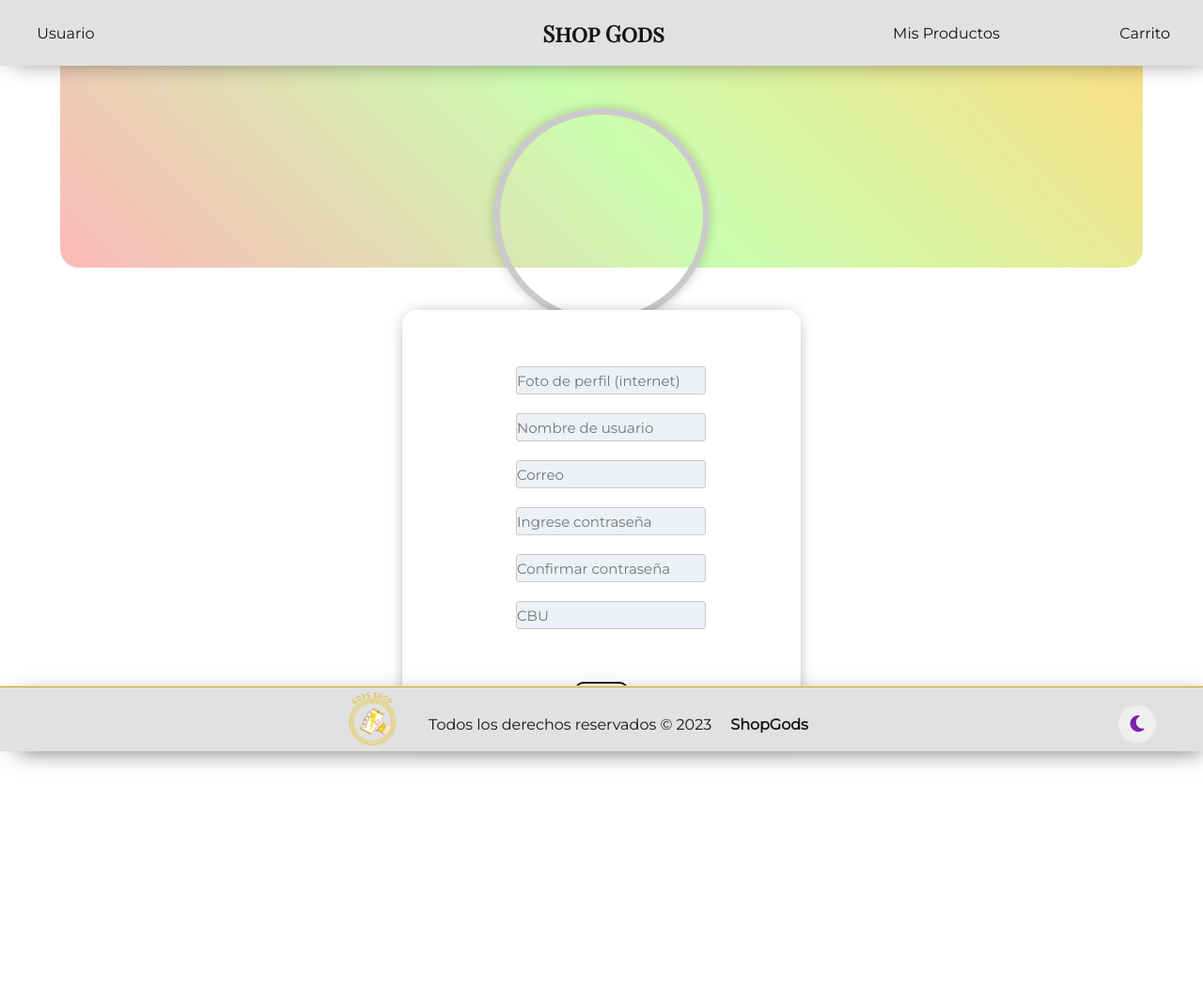
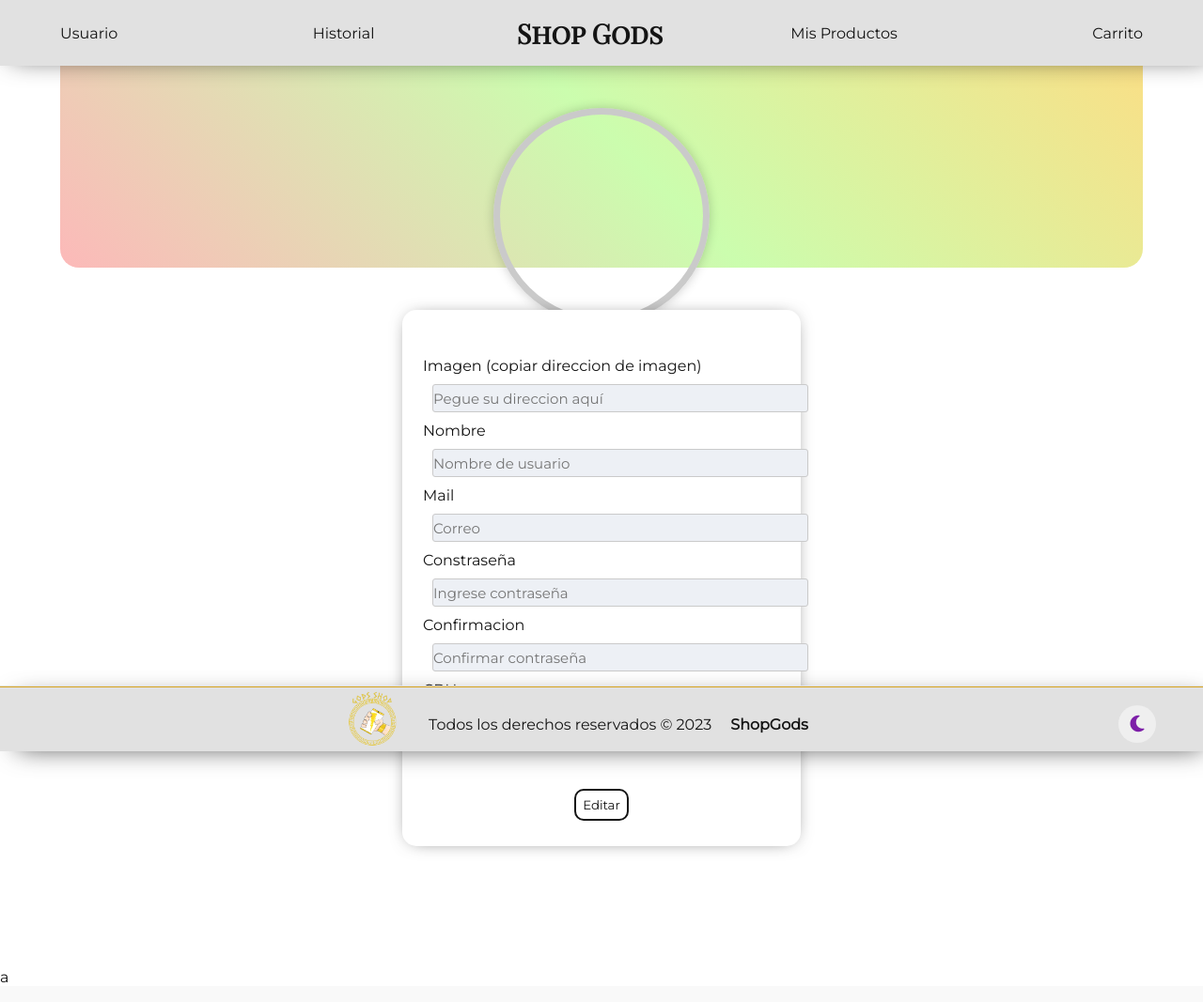
Before and after one commit to CodeSystem2022/X-FORCE_Cuarto_Semestre, a Django app: page /EditUser/ in a window 1280 px wide. Shown: the whole page at 94% size. After the commit the page ends 1046 px from the top, so only its background shows below. Run offline with Django 4.2, Linux system fonts and the light colour scheme; data comes from the database, SQL or seed files in the repository; both versions use the stored data as it was after the commit; some libraries are stand-ins or nearby versions.

Commit message:
add new changes

```diff
--- a/Proyecto_E-Commerse/ShopGods/Core/static/css/styles.css
+++ b/Proyecto_E-Commerse/ShopGods/Core/static/css/styles.css
@@ -37,6 +37,7 @@ font-family: 'Playfair Display SC', serif;   (Títulos)
     box-sizing: border-box;
     font-family: 'Montserrat', sans-serif;
     color: var(--ColorPrimario);
+    box-sizing: border-box;
 
 }
 
@@ -52,7 +53,12 @@ font-family: 'Playfair Display SC', serif;   (Títulos)
     background-color: var(--ColorSecundario);
     border-radius: 20px;
 }
-
+.body-content{
+    position: absolute;
+    width: 100vh;
+    height: auto;
+    margin-bottom: 70px;
+}
 body{
     position: absolute;
     display: flex;
@@ -64,12 +70,14 @@ body{
     top: 0px;
     margin: 0px;
 
+
     background: var(--FondoBody);
     transition: all 0.2s;
 }
 
 footer{
     position: fixed;
+    margin-top: 10px;
     bottom: 0px;
     left: 0%;
     width: 100%;
@@ -84,7 +92,15 @@ footer{
 
 }
 
-
+a:link { text-decoration: none;
+    color: --ColorPrimario;
+}
+a:visited {
+text-decoration: none;
+}
+a:hover {
+    color: var(--ColorTerciario);
+}
 
 
 
@@ -113,19 +129,8 @@ header{
     -moz-box-shadow: 9px -6px 28px -3px var(--Sombras);
     box-shadow: 9px -6px 28px -3px var(--Sombras);
 }
-
-a:link { text-decoration: none;
-    color: --ColorPrimario;
-}
-a:visited {
-text-decoration: none;
-}
-a:hover {
-    color: var(--ColorTerciario);
-
-  }
 .nav-bar{
-    position: relative;
+    position: absolute;
     display: flex;
     flex-direction: row;
     width: 100%;
@@ -143,43 +148,27 @@ align-items: center;
 height: 70px;
 width: 100%;
 }
-.nav-block{
-    position: relative;
-    width: 33%;
-    display: flex;
-    flex-direction: row;
-    margin-left: auto;
-}
-.nav-left{
+
+/* .nav-left{
+    left: 5vh;
     text-align: left;
 }
 .nav-right{
     text-align: right;
-}
+} */
 .nav-center{
-    display: block;
+    display: inline;
     text-align: center;
     align-items: center;
     align-content: center;
 
 }
-.nav-liank{
-    position: relative;
-    display: flex;
-
-    margin-left: 35px;
-
-}
-.nav-link2{
-    position: relative;
-    display: flex;
-    margin: 35px;
-}
 
 
 .titulo{
     font-family: 'Playfair Display SC', serif;
-
+    font-weight: 800;
+    font-size: 120%;
 }
 
 .nav-bar{
@@ -208,8 +197,9 @@ align-items: center;
 .nav-link{
     position: relative;
     display: flex;
-    margin: 35px;
-    margin-left: 35px;
+    margin: 5%;
+    white-space: nowrap;
+
 }
 .nav-link2{
     position: relative;
@@ -218,6 +208,7 @@ align-items: center;
     margin-left: auto;
 }
 .container{
+    position: relative;
     height: 100vh;
     width: 100%;
     display: flex;
@@ -265,6 +256,7 @@ form{
     font-size: 16px;
     font-weight: 400;
     border-radius: 6px;
+    margin: 10px;
 }
 
 .field select,
@@ -556,7 +548,8 @@ textarea {
     display: none;
     flex-wrap: wrap;
     justify-content: space-between;
-    max-width: 1200px;
+    max-width: 100vh;
+    width: 100vh;
     margin: auto;
 }
 
@@ -755,11 +748,12 @@ aside li{
 
 
 .espaciador{
-    position: relative;
+    position: absolute;
     display:inline;
+    bottom: 0;
     width: 10px;
     height: 10px;
-    top: 300px;
+    top: 200px;
 }
 
 /*Tablas del main*/
@@ -830,6 +824,12 @@ aside li{
     width: 100%;
 
 }
+.lista-inputs li > div {
+    box-sizing: border-box;
+    width: 50vh;
+    margin: 0;
+}
+
 
 .input{
     height: 30px;
--- a/Proyecto_E-Commerse/ShopGods/Core/static/js/Alerts.js
+++ b/Proyecto_E-Commerse/ShopGods/Core/static/js/Alerts.js
@@ -1,6 +1,9 @@
+document.addEventListener("DOMContentLoaded", () => {
+
 
 const inputList = document.querySelectorAll('input');
 const deleteButtons = document.querySelectorAll(".delete");
+const deleteButtonsproduct = document.querySelectorAll(".deleteproduct");
 
 deleteButtons.forEach(button => {
     button.addEventListener("click", (e) => {
@@ -10,3 +13,14 @@ deleteButtons.forEach(button => {
       }
     });
   });
+
+  deleteButtonsproduct.forEach(button => {
+  button.addEventListener("click", (e) => {
+    const confirmation = confirm("¿Seguro de eliminar TODO el producto?");
+    if (!confirmation) {
+      e.preventDefault();
+    }
+  });
+});
+
+})
--- a/Proyecto_E-Commerse/ShopGods/Core/templates/shopCart.html
+++ b/Proyecto_E-Commerse/ShopGods/Core/templates/myShopCart.html
@@ -39,6 +39,6 @@
 
         </tbody>
     </table>
-    <div class="espaciador"></div>
+
 </div>
 {% endblock %}
--- a/Proyecto_E-Commerse/ShopGods/Core/templates/templateSingular.html
+++ b/Proyecto_E-Commerse/ShopGods/Core/templates/templateSingular.html
@@ -19,34 +19,27 @@
 
 </head>
 <body>
-
-    {% block body %} {% endblock %}
-
-
-
-
-
     <header>
 
         <nav class="nav-bar">
             <ul class="nav-ul nav-block">
-                <div class="nav-left nav-block">
+
                 <li class="nav-link"><a href="{% url 'user' %}">Usuario</a></li>
-                </div>
+                <li class="nav-link"><a href="{% url 'user' %}">Historial</a></li>
 
-                <div class="nav-center nav-block">
-                <h1 ><a href="{% url 'main' %}" class="titulo">Shop Gods</a></h1>
-                </div>
+                <h1 ><a href="{% url 'main' %}" class="nav-link titulo">Shop Gods</a></h1>
 
-                <div class="nav-right nav-block">
-                <li class="nav-link2"><a href="{% url 'myProducts' %}">Mis Productos</a></li>
-                <li class="nav-link2 "><a href="/Carrito">Carrito</a></li>
-                </div>
+                <li class="nav-link"><a href="{% url 'myProducts' %}">Mis Productos</a></li>
+                <li class="nav-link "><a href="{% url 'myShopCart' }">Carrito</a></li>
+
 
             </ul>
         </nav>
 
     </header>
+
+    {% block body %} {% endblock %}
+
 
     <footer>
 
@@ -88,6 +81,7 @@
         <input type="hidden" id="dayNightBoolean" value="{{my_user.dark_mode}}">
 
     </footer>
+    <div class="espaciador"></div>
 
     <script type="text/javascript" src="{%static 'js/Day_Night_Button.js' %}"></script>
     <script type="text/javascript" src='{%static "js/Alerts.js" %}'></script>
--- a/Proyecto_E-Commerse/ShopGods/Core/templates/users.html
+++ b/Proyecto_E-Commerse/ShopGods/Core/templates/users.html
@@ -30,7 +30,6 @@
             <a class="redirection-button delete" href="{% url 'deleteUser' %}">Eliminar Cuenta</a>
         </div>
     </div>
-    <div class="espaciador"></div>
-
 </section>
+<div class="espaciador" style="position: relative; top: 40vh;">a</div>
 {%endblock%}
--- a/Proyecto_E-Commerse/ShopGods/Core/templates/usersEdit.html
+++ b/Proyecto_E-Commerse/ShopGods/Core/templates/usersEdit.html
@@ -12,12 +12,12 @@
         <form method="POST" action="/modifyUser/">{% csrf_token %}
             <div class="perfil-usuario-footer">
                 <ul class="lista-inputs">
-                    <li><input class="input" type="text" placeholder="Foto de perfil (internet)" value="{{my_user.profile_photo}}" name="txtphoto"></li>
-                    <li><input class= "input" type="text" placeholder="Nombre de usuario" value="{{user.username}}" name="txtusername"></li>
-                    <li><input class= "input" type="mail" placeholder="Correo" value="{{user.email}}" name="txtemail"></li>
-                    <li><input class= "input" type="password" placeholder="Ingrese contraseña" name="txtpassword"></li>
-                    <li><input class= "input" type="password" placeholder="Confirmar contraseña" name="txtrepassword"></li>
-                    <li><input class= "input" type="num" placeholder="CBU" value="{{my_user.cbu}}" name="txtcbu"></li>
+                    <li><div>Imagen (copiar direccion de imagen)</div><input class="input" type="text" placeholder="Pegue su direccion aquí" value="{{my_user.profile_photo}}" name="txtphoto"></li>
+                    <li><div>Nombre</div><input class= "input" type="text" placeholder="Nombre de usuario" value="{{user.username}}" name="txtusername"></li>
+                    <li><div>Mail</div><input class= "input" type="mail" placeholder="Correo" value="{{user.email}}" name="txtemail"></li>
+                    <li><div>Constraseña</div><input class= "input" type="password" placeholder="Ingrese contraseña" name="txtpassword"></li>
+                    <li><div>Confirmacion</div><input class= "input" type="password" placeholder="Confirmar contraseña" name="txtrepassword"></li>
+                    <li><div>CBU</div><input class= "input" type="num" placeholder="CBU" value="{{my_user.cbu}}" name="txtcbu"></li>
                 </ul>
 
             </div>
@@ -26,6 +26,6 @@
             </div>
         </form>
     </div>
-    <div class="espaciador"></div>
 </section>
+<div class="espaciador" style="position: relative; top: 20vh;">a</div>
 {%endblock%}
--- a/Proyecto_E-Commerse/ShopGods/Core/views.py
+++ b/Proyecto_E-Commerse/ShopGods/Core/views.py
@@ -7,44 +7,21 @@ from django.db import IntegrityError
 from django.http import JsonResponse
 
 from MyUser.views import createUser, login_access, getMyUserByUser, changeUser, deleteUserB, getUserByUsername
-from Product.views import getProductById, createProduct, getProductsByUser, getProducts, updateProduct
+from Product.views import getProductById, createProduct, getProductsByUser, getProducts, updateProduct,deleteProductById
 
 # Create your views here.
 
-def darkMode(request):
-    DarkMode = request.POST.get("nightDaySlider") == 'on'
-    print ('DarkMode', DarkMode)
-    user = getUserByUsername(request.user.username)
-    my_user = getMyUserByUser(user=user)
-    print (my_user)
-    my_user.dark_mode = DarkMode
-    my_user.save()
-    return render(request, "users.html", context={'user': user, 'my_user': my_user})
+
 
 
 def home(request):
     return render(request, "login.html")
 
-def registerUser(request):
-    return render(request, "register.html")
+
 
 # def loginUser(request):
 #     return render(request, "login.html")
 
-def addUser(request):
-    user = {
-        'username': request.POST.get("txtname"),
-        'password': request.POST.get("txtpassword"),
-        'email': request.POST.get("txtmail")
-    }
-    response = createUser(user)
-    print(response)
-    if isinstance(response, IntegrityError):
-        print('redirige a create user')
-        return redirect("registerUser")
-
-    print('redirige a login')
-    return redirect("home")
 
 
 def loginF(request):
@@ -60,21 +37,44 @@ def main(request):
     my_user = getMyUserByUser(user=user)
     actual_page = request.GET.get('actual_page')
     print('actual_page', actual_page)
-    products = getProducts(actual_page=int(actual_page) if actual_page else 1, amount_per_page=2, search='', username=user.username)
+    products = getProducts(actual_page=int(actual_page) if actual_page else 1, amount_per_page=10, search='', username=user.username)
     return render(request, "main.html", context={'user': user, 'my_user': my_user, 'products': products['products'], 'actual_page': products['actual_page'], 'page_amount': products['page_amount']})
 
-def user(request):
+
+
+#---------------------------Referido a Usuarios-------------------------------#
+
+
+def user(request):          #Renderiza la página de usuario
     #id = User.objects.get(id = iduser)
     user = getUserByUsername(request.user.username)
     my_user = getMyUserByUser(user=user)
     return render(request, "users.html", context={'user': user, 'my_user': my_user})
 
-def editUser(request):
+def addUser(request):       #Renderiza la página de registrar usuario
+    user = {
+        'username': request.POST.get("txtname"),
+        'password': request.POST.get("txtpassword"),
+        'email': request.POST.get("txtmail")
+    }
+    response = createUser(user)
+    print(response)
+    if isinstance(response, IntegrityError):
+        print('redirige a create user')
+        return redirect("registerUser")
+
+    print('redirige a login')
+    return redirect("home")
+
+def registerUser(request):  #Crea un nuevo usuario
+    return render(request, "register.html")
+
+def editUser(request):      #Renderiza la página de editar usuario
     user = getUserByUsername(request.user.username)
     my_user = getMyUserByUser(user=user)
     return render(request, "usersEdit.html", context={'user': user, 'my_user': my_user})
 
-def modifyUser(request):
+def modifyUser(request):    #Modifica un usuario
     user = {
         'username': request.POST.get("txtusername"),
         'old_username': request.user.username,
@@ -92,23 +92,26 @@ def modifyUser(request):
         changeUser(username=user["username"], old_username=user["old_username"], email=user["email"], cbu=user["cbu"], profile_photo=user["profile_photo"], password=user["password"])
         return redirect("home")
 
-def deleteUser(request):
+def deleteUser(request):    #Borra un usuario
    deleteUserB(request.user.username)
    return redirect("home")
 
 
-def myProducts(request):
+#------------------------------------Referido a Productos------------------------------------------
+
+
+def myProducts(request):    #Renderiza la página de los productos del usuario
     user = getUserByUsername(request.user.username)
     my_user = getMyUserByUser(user=user)
     products = getProductsByUser(user=user)
     return render(request, "myProducts.html", context={'user': user, 'my_user': my_user, 'products': products})
 
-def addProduct(request):
+def addProduct(request):    #Renderiza la página para agregar un nuevo producto
     user = getUserByUsername(request.user.username)
     my_user = getMyUserByUser(user=user)
     return render(request, "addProduct.html", context={'user': user, 'my_user': my_user})
 
-def createProductF(request):
+def createProductF(request):    #Crea un nuevo producto
     product = {
         'photo': request.FILES.get('filephoto'),
         'name': request.POST.get("txtname"),
@@ -122,7 +125,14 @@ def createProductF(request):
     print(product)
     return redirect("myProducts")
 
-def updateProductF(request):
+def myProductEdit(request, id_product):     #Renderiza la página para editar un producto
+    product = getProductById(id_product)
+    user = getUserByUsername(request.user.username)
+    my_user = getMyUserByUser(user=user)
+    print(product.photo)
+    return render(request, "myProductEdit.html", context={"product": product, 'user': user, 'my_user': my_user})
+
+def updateProductF(request):    #Modifica un producto
     id_product = request.POST.get("id_product")
     product = {
         'photo': request.FILES.get('filephoto'),
@@ -136,15 +146,33 @@ def updateProductF(request):
     product = updateProduct(id_product, product)
     return redirect("myProducts")
 
-def myProductEdit(request, id_product):
-    product = getProductById(id_product)
+def deleteProduct(request, id_product):     #Borra un producto
+    deleteProductById(int(id_product))
+    return redirect ("main")
+
+def product(request,id_product):        #Renderiza la página del producto
     user = getUserByUsername(request.user.username)
     my_user = getMyUserByUser(user=user)
-    print(product.photo)
-    return render(request, "myProductEdit.html", context={"product": product, 'user': user, 'my_user': my_user})
+    product = getProductById(id_product)
+    return render(request, "product.html", context={"product": product, 'user': user, 'my_user': my_user})
 
 
 
-def product(request,id_product):
-    product = getProductById(id_product)
-    return render(request, "product.html", context={"product": product})
+
+#-------------------------------Referido a ShopCart---------------------------------------#
+
+
+def myShopCart(request):
+    return render(request, "myShopCart.html")
+
+
+#-------------------------------Referido a funciones varias-------------------------------#
+def darkMode(request):
+    DarkMode = request.POST.get("nightDaySlider") == 'on'
+    print ('DarkMode', DarkMode)
+    user = getUserByUsername(request.user.username)
+    my_user = getMyUserByUser(user=user)
+    print (my_user)
+    my_user.dark_mode = DarkMode
+    my_user.save()
+    return render(request, "users.html", context={'user': user, 'my_user': my_user})
--- a/Proyecto_E-Commerse/ShopGods/ShopGods/settings.py
+++ b/Proyecto_E-Commerse/ShopGods/ShopGods/settings.py
@@ -15,8 +15,8 @@ SECRET_KEY = 'django-insecure-9iy)hl-p6o)(fs=og00l9-at+_m5gv581$@d@ny@l=-sbz8-ry
 # SECURITY WARNING: don't run with debug turned on in production!
 DEBUG = True
 
-ALLOWED_HOSTS = ["192.168.1.12",]
-# "192.168.1.12", Tierra nativa 2
+ALLOWED_HOSTS = []
+#    "192.168.1.12", "192.168.0.100",            Tierra nativa 2,    wifi-casa  ,
 
 
 # Application definition
--- a/Proyecto_E-Commerse/ShopGods/ShopGods/urls.py
+++ b/Proyecto_E-Commerse/ShopGods/ShopGods/urls.py
@@ -16,7 +16,7 @@ urlpatterns = [
     path("EditUser/", views.editUser, name="editUser"),
     path('addUser/', views.addUser, name='addUser'),
     path("deleteUser/", views.deleteUser, name="deleteUser"),
-
+    path("User/",views.user, name="user"),
 
 #--------------------Referido a Productos----------------------------------------------#
 
@@ -26,12 +26,20 @@ urlpatterns = [
     path("updateProductF/", views.updateProductF, name="updateProductF"),
     path("myProductEdit/<int:id_product>/", views.myProductEdit, name="myProductEdit"),
     path("product/<int:id_product>/", views.product, name="product"),
+    path("deleteProduct/<int:id_product>/", views.deleteProduct, name="deleteProduct"),
 
+#--------------------Referido a carrito de compras----------------------------------------------#
+
+
+    path("MyShopCart/", views.myShopCart, name="myShopCart"),
+ #   path("addShopCart/", views.addShopCart, name="addShopCart"),
+ #   path("deleteShopCart/", views.deleteShopCart, name="deleteShopCart"),
+ #   path("payShopCart/", views.payShopCart, name="payShopCart"),
 
 
 
     path("Main/", views.main, name="main"),
-    path("User/",views.user, name="user"),
+
 
 
 #--------------------Otros programas----------------------------------------------#
```
Also changed, not shown: Proyecto_E-Commerse/ShopGods/Core/templates/addProduct.html (+13 -10 lines), Proyecto_E-Commerse/ShopGods/Core/templates/main.html (+6 -4 lines), Proyecto_E-Commerse/ShopGods/Core/templates/myProductEdit.html (+18 -4 lines), Proyecto_E-Commerse/ShopGods/Core/templates/myProducts.html (+7 -6 lines), Proyecto_E-Commerse/ShopGods/Core/templates/product.html (+6 -9 lines), Proyecto_E-Commerse/ShopGods/Core/templates/templateMain.html (+6 -9 lines), Proyecto_E-Commerse/ShopGods/db.sqlite3, Proyecto_E-Commerse/ShopGods/static/product/Portada2.jpg (added), Proyecto_E-Commerse/ShopGods/static/product/Portada2_lwIiLau.jpg (added).
